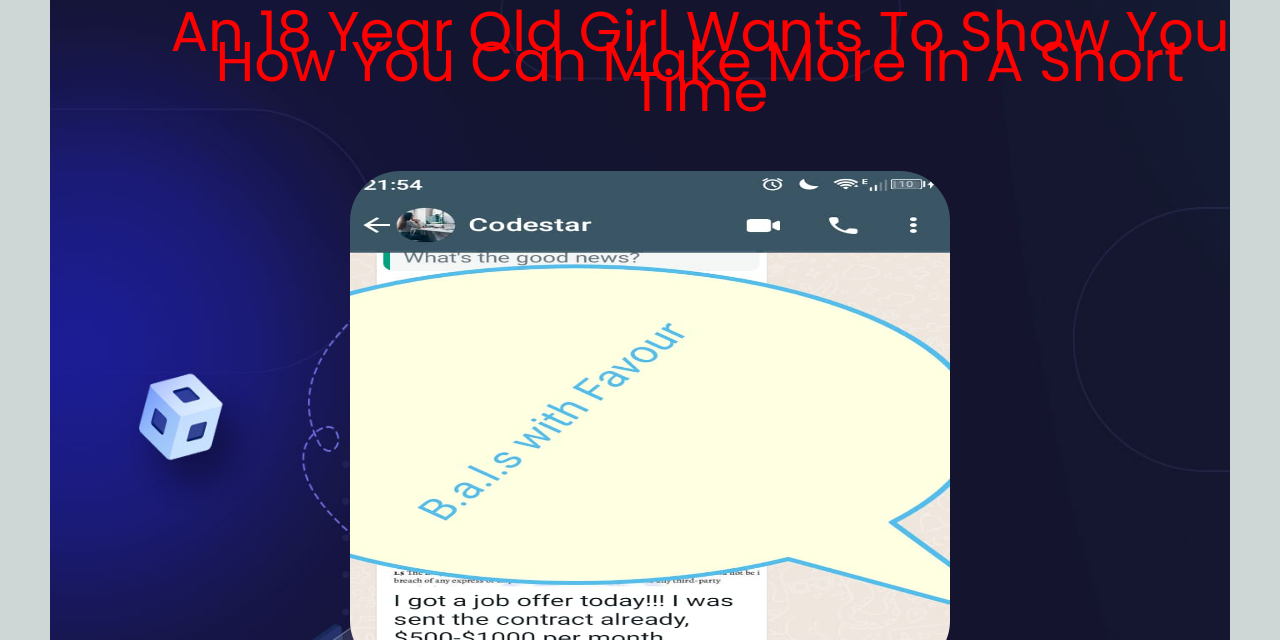
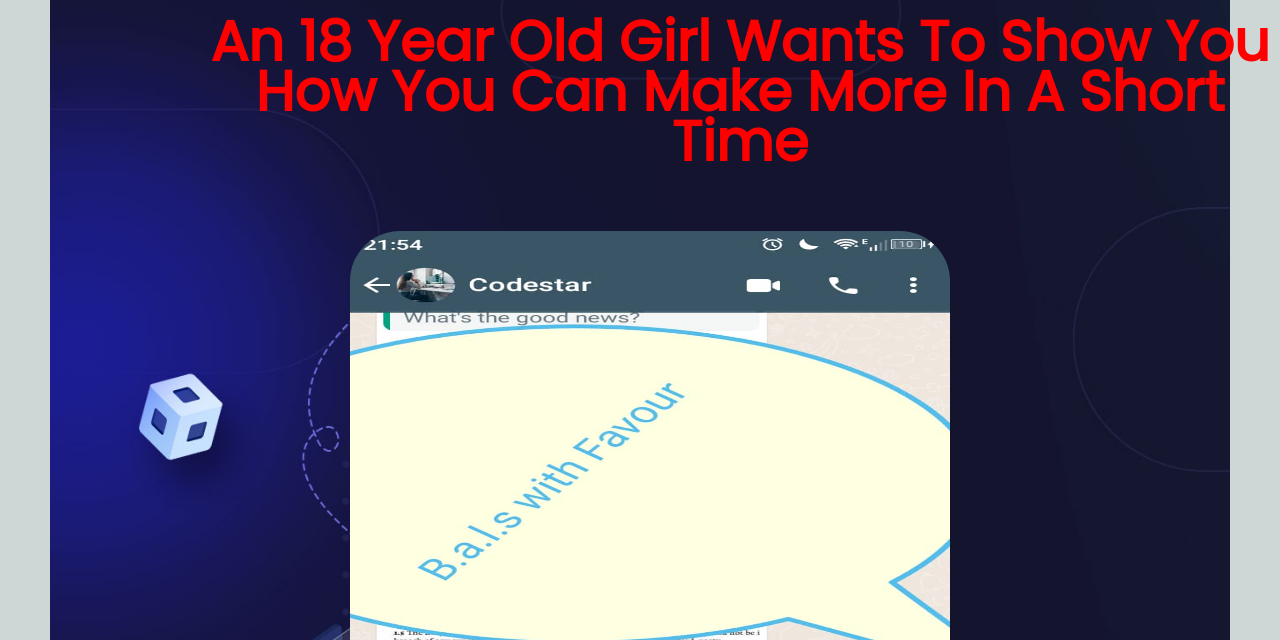
Before and after one commit to abdussalam-mustapha/salespage, a plain HTML site: page index.html in a window 1280 px wide. Shown: the part 160-800 px from the top of the page. Drawn offline with Linux system fonts and the light colour scheme.

Commit message:
Update index.html

```diff
--- a/index.html
+++ b/index.html
@@ -18,7 +18,7 @@
         <h1 class="h-text">
             Just Exposed!!!
         </h1>
-        <p class="h-p"style="color: red;padding-left: 50px;padding-right:50px;font-size: 3.5rem;text-align: center;">
+        <p class="h-p"style="color: red;padding-left: 80px;padding-right:0px;font-size: 3.5rem;text-align: center;font-weight: 1000;line-height: 50px;">
             An 18 Year Old Girl Wants To Show You How You Can Make More In A Short Time</p>
 
 
```
